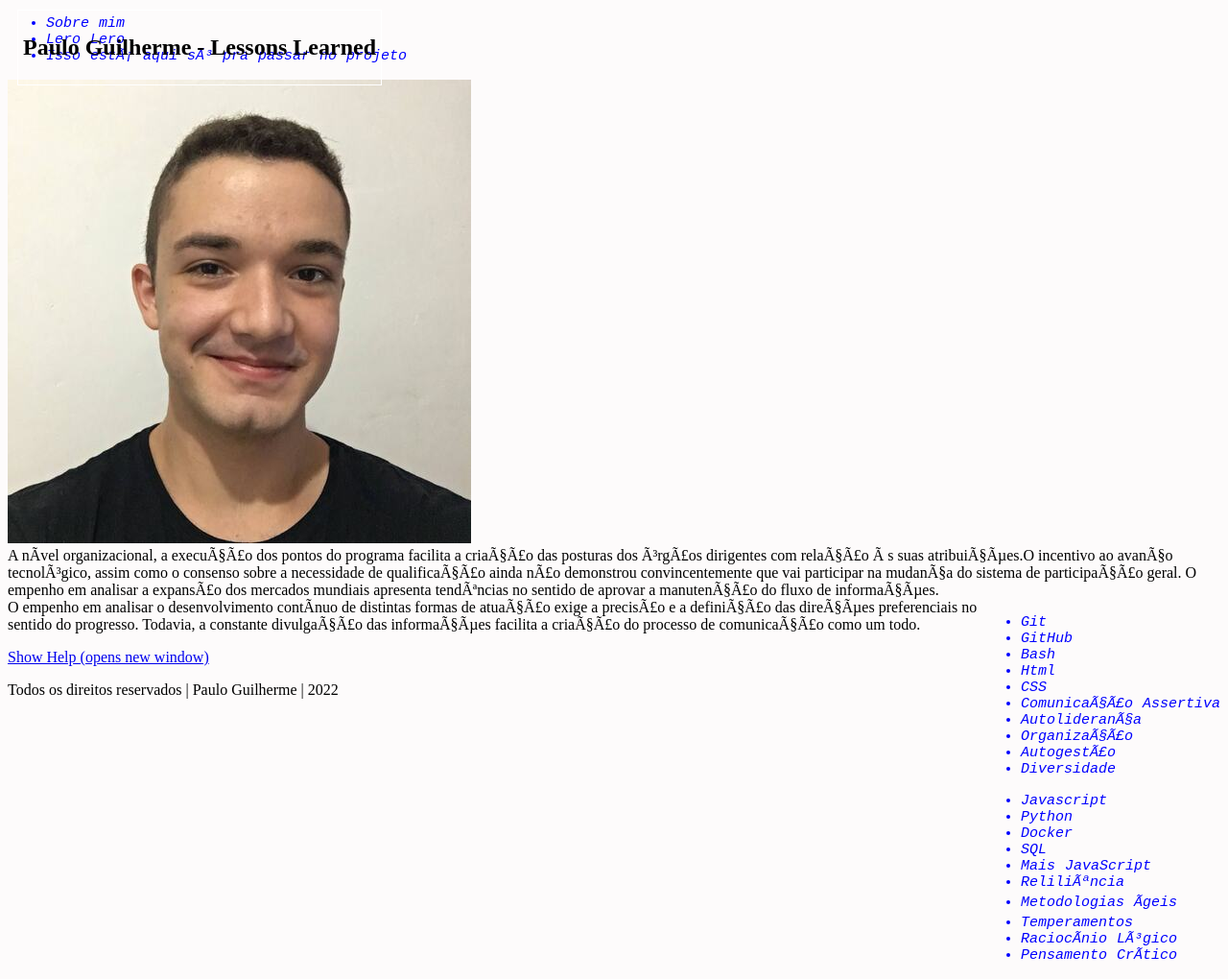
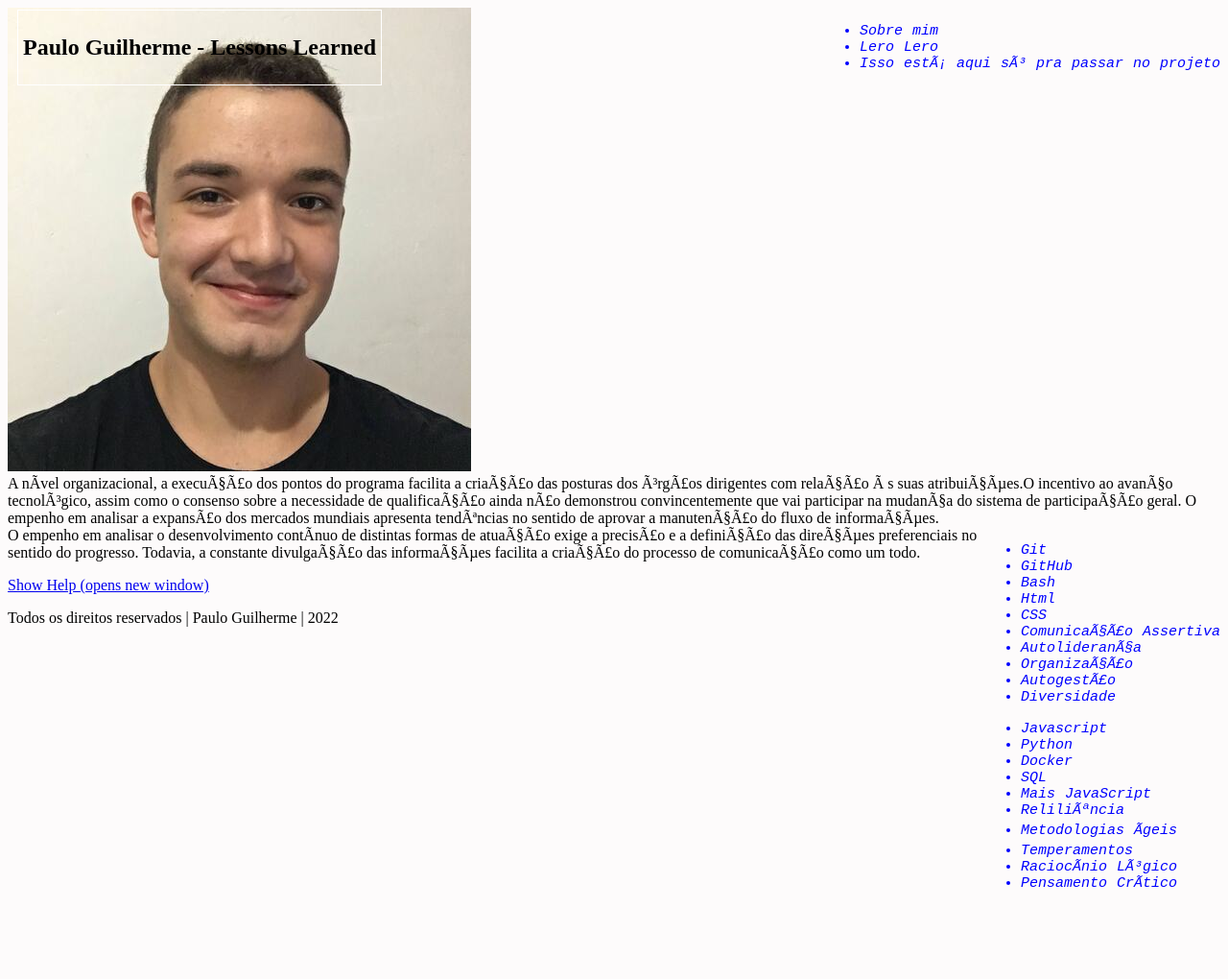
Before and after one commit to pguilhermef/projeto-trybe-01-lessons-learned, a website: page index.html in a window 1280 px wide. Shown: the whole page at 96% size. After the commit the page ends 945 px from the top, so only its background shows below. Drawn offline with Linux system fonts and the light colour scheme.

Commit message:
Alinha barra de indice para a direita

```diff
--- a/index.html
+++ b/index.html
@@ -10,7 +10,7 @@
       <header id="cabecalho">
         <h1 id="titulo">Paulo Guilherme - Lessons Learned</h1>
       </header>
-      <nav id="Indice">
+      <nav id="indice">
         <ul>
           <li>Sobre mim</li>
           <li>Lero Lero</li>
--- a/style.css
+++ b/style.css
@@ -1,5 +1,9 @@
 body{
   background-color: rgb(253, 251, 251);
+}
+
+#indice{
+float: right;
 }
 
 #cabecalho{
```
